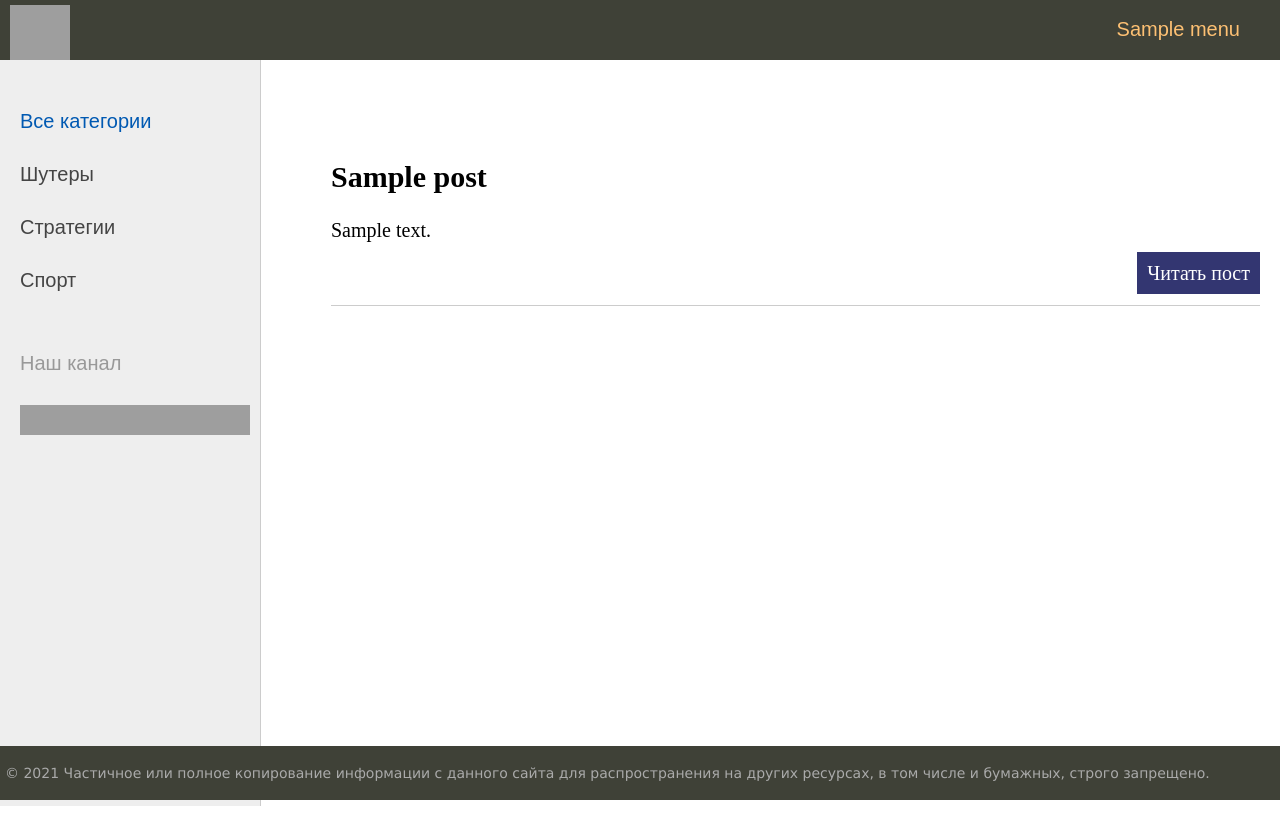
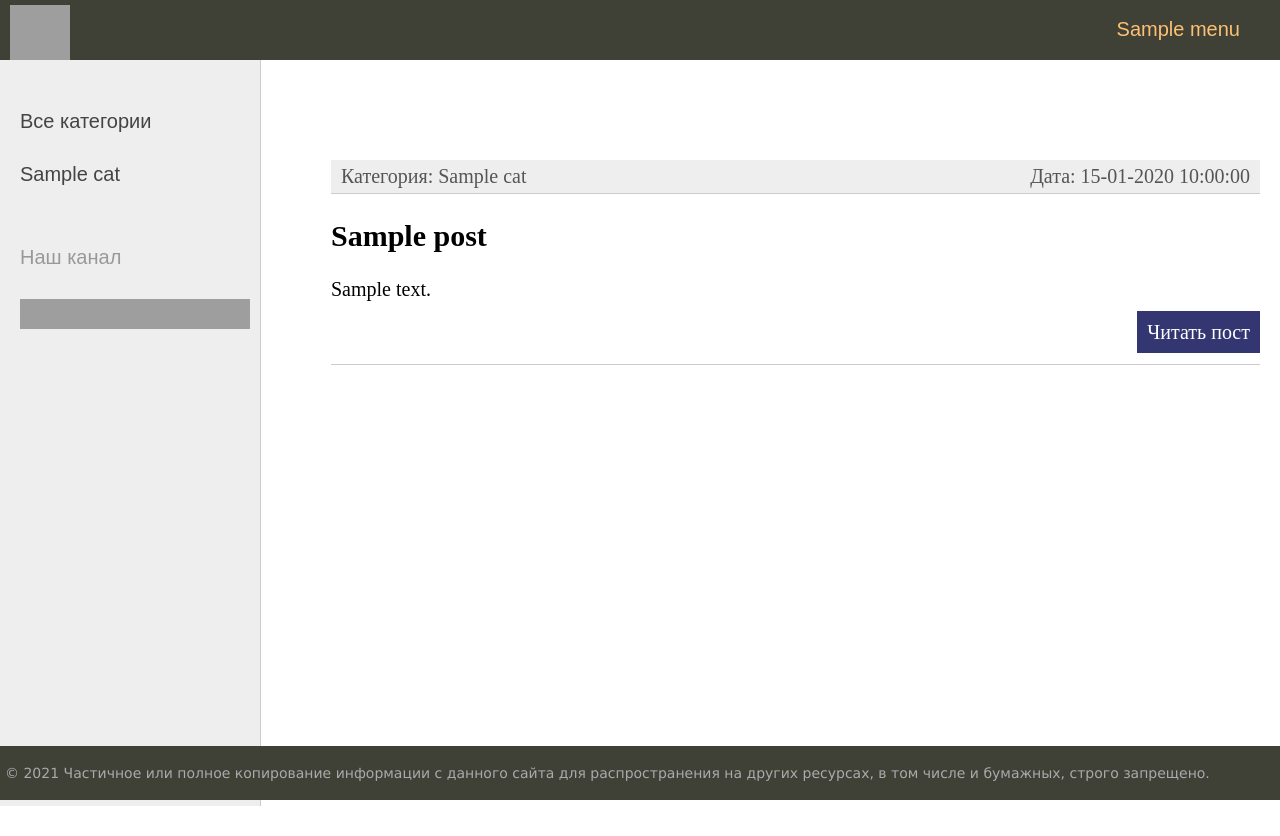
Before and after one commit to Artur-Ismagilov/Django, a Django app: template djsite/onesite/games/templates/games/index.html in a window 1280 px wide. Run offline with Django 3.2, Linux system fonts and the light colour scheme; the template is opened without the code that fills it: most values are stand-ins (such as "Sample title", 1, 10 or a date in 2020); grey boxes are pictures that could not be loaded.

Commit message:
Категории

```diff
--- a/djsite/onesite/games/templates/games/base.html
+++ b/djsite/onesite/games/templates/games/base.html
@@ -33,10 +33,20 @@
 <!-- Sidebar слева -->
 	<td valign="top" class="left-chapters">
 	<ul id="leftchapters">
-		<li class="selected">Все категории</li>
-		<li><a href="#">Шутеры</a></li>
-		<li><a href="#">Стратегии</a></li>
-		<li><a href="#">Спорт</a></li>
+		{% if cat_selected == 0 %}
+                   <li class="selected">Все категории</li>
+{% else %}
+                   <li><a href="{% url 'home' %}">Все категории</a></li>
+{% endif %}
+
+{% for c in cats %}
+         {% if c.pk == cat_selected %}
+                   <li class="selected">{{c.name}}</li>
+         {% else %}
+                   <li><a href="{{ c.get_absolute_url }}">{{c.name}}</a></li>
+         {% endif %}
+{% endfor %}
+
 		<li class="share">
 		<p>Наш канал</p>
 		<a class="share-yt" href="https://www.youtube.com/channel/UClJzWfGWuGJL2t-3dYKcHTA/playlists" target="_blank" rel="nofollow"></a>
--- a/djsite/onesite/games/templates/games/index.html
+++ b/djsite/onesite/games/templates/games/index.html
@@ -3,6 +3,12 @@
 {% block content %}
 <ul class="list-articles">
 	{% for p in posts %}
+	<li><div class="article-panel">
+         <p class="first">Категория: {{p.cat}}</p>
+         <p class="last">Дата: {{p.time_update|date:"d-m-Y H:i:s"}}</p>
+</div>
+
+
 			<li><h2>{{p.title}}</h2>
 			<p>{{p.content|linebreaks|truncatewords:50}}</p>
 			<div class="clear"></div>
--- a/djsite/onesite/games/urls.py
+++ b/djsite/onesite/games/urls.py
@@ -9,4 +9,5 @@ urlpatterns = [
     path('contact/', contact, name='contact'),
     path('login/', login, name='login'),
     path('post/<int:post_id>/', show_post, name='post'),
+    path('category/<int:cat_id>/', show_category, name='category'),
 ]
```
